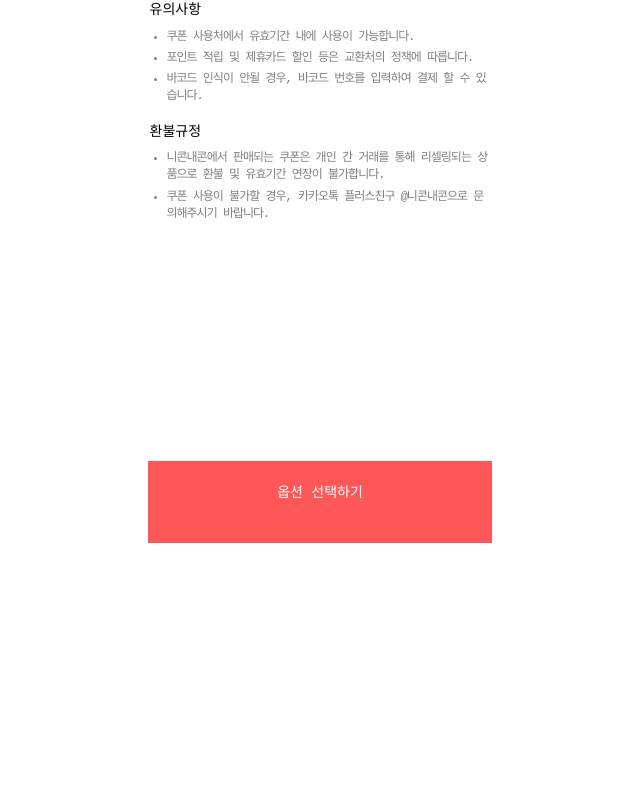
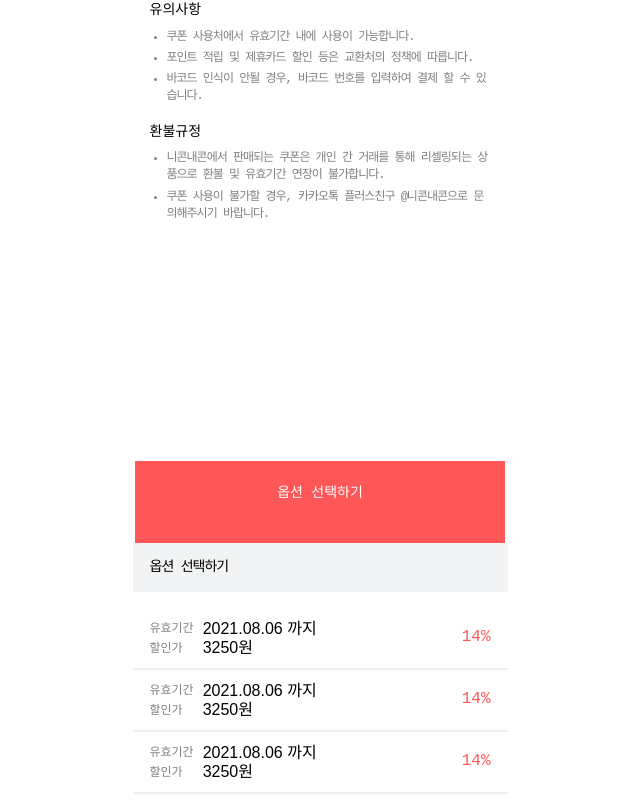
Before and after one commit to quack777/15_06th_doubleNC, a Next.js app: page /items/1 in a window 1280 px wide. Shown: the part 264-1067 px from the top of the page, without its empty margins (320-960 px from the left). Before the commit the page ends 807 px from the top, so only its background shows below. Built offline with nearby package versions, Linux system fonts and the light colour scheme; a web font is replaced by a local one.

Commit message:
Add: Option Box 레이아웃 기본 구성 추가

```diff
--- a/components/items/ItemsForm.tsx
+++ b/components/items/ItemsForm.tsx
@@ -1,7 +1,13 @@
 import React from 'react';
 import styled from 'styled-components';
+import OptionBox from './OptionBox';
 
 const ItemsForm: React.FC = () => {
+
+  const showModal = (e: React.MouseEvent<HTMLButtonElement, MouseEvent>) => {
+    e.preventDefault();
+  }
+
   return (
     <Container>
       <ItemFrontInfoContainer>
@@ -35,7 +41,8 @@ const ItemsForm: React.FC = () => {
         </NoteInfoList>
         </NoteInfoContainer>
       </ItemBottomInfoContainer>
-      <OptionButton>옵션 선택하기</OptionButton>
+      <OptionButton onClick={showModal}>옵션 선택하기</OptionButton>
+     <OptionBox />
   </Container>
   )
 };
@@ -155,7 +162,7 @@ const NoteInfo = styled.li`
 
 const OptionButton = styled.button`
   margin-top: 219.73px;
-  padding: 23px 129px 40px 129px;
+  padding: 23px 142px 40px 142px;
   border: none;
   background-color: #FF5757;
   text-align: center;
--- /dev/null
+++ b/components/items/OptionBox.tsx
@@ -0,0 +1,129 @@
+import React from 'react';
+import styled from 'styled-components';
+
+const OptionBox: React.FC = () => {
+    return (
+        <Container>
+        <Guide>옵션 선택하기</Guide>
+        <OptionList>
+          <Option>
+            <InfoContainer>
+            <Info>
+              <span className="name">유효기간</span>
+              <span className="name">할인가</span>
+            </Info>
+            <Info>
+              <span className="content">2021.08.06 까지</span>
+              <span className="content">3250원</span>
+            </Info>
+            </InfoContainer>
+          <DiscountRate>14%</DiscountRate>
+          </Option>
+          <Option>
+            <InfoContainer>
+            <Info>
+              <span className="name">유효기간</span>
+              <span className="name">할인가</span>
+            </Info>
+            <Info>
+              <span className="content">2021.08.06 까지</span>
+              <span className="content">3250원</span>
+            </Info>
+            </InfoContainer>
+          <DiscountRate>14%</DiscountRate>
+          </Option>
+          <Option>
+            <InfoContainer>
+            <Info>
+              <span className="name">유효기간</span>
+              <span className="name">할인가</span>
+            </Info>
+            <Info>
+              <span className="content">2021.08.06 까지</span>
+              <span className="content">3250원</span>
+            </Info>
+            </InfoContainer>
+          <DiscountRate>14%</DiscountRate>
+          </Option>
+          <Option>
+            <InfoContainer>
+            <Info>
+              <span className="name">유효기간</span>
+              <span className="name">할인가</span>
+            </Info>
+            <Info>
+              <span className="content">2021.08.06 까지</span>
+              <span className="content">3250원</span>
+            </Info>
+            </InfoContainer>
+          <DiscountRate>14%</DiscountRate>
+          </Option>
+        </OptionList>
+      </Container>
+    )
+}
+
+const Container = styled.div`
+   background-color: #ffffff;
+   text-align: start;
+   cursor: pointer;
+`;
+
+const Guide = styled.div`
+   padding: 16px 0 16px 17px;
+   background-color: #F1F3F4;
+   font-size: 14px;
+   font-weight: 500;
+   line-height: 17px;
+   letter-spacing: -1px;
+`;
+
+const OptionList = styled.ul`
+    max-height: 195px;
+    padding: 0;
+    list-style: none;
+    overflow: scroll;
+    &::-webkit-scrollbar {
+       display: none;
+   }
+`;
+
+const Option = styled.li`
+    ${({theme}) => theme.flexMinin('row', 'space-between', 'center')};
+    padding: 10px 17px;
+    border-bottom: 2px solid #eee;
+`;
+
+const InfoContainer = styled.div`
+    display: flex;
+    align-items: center;
+`;
+
+const Info = styled.div`
+    display: flex;
+    flex-direction: column;
+
+    & span {
+        font-family: sans-serif;
+    }
+
+    & .name {
+        margin-right: 9px;
+        font-size: 12px;
+        line-height: 20px;
+        color: #808080
+    }
+
+    & .content {
+        font-size: 16px;
+        line-height: 19px;
+    }
+`;
+
+const DiscountRate = styled.div`
+    font-size: 16px;
+    line-height: 19px;
+    color: #FF5757;
+`;
+
+export default OptionBox;
```
